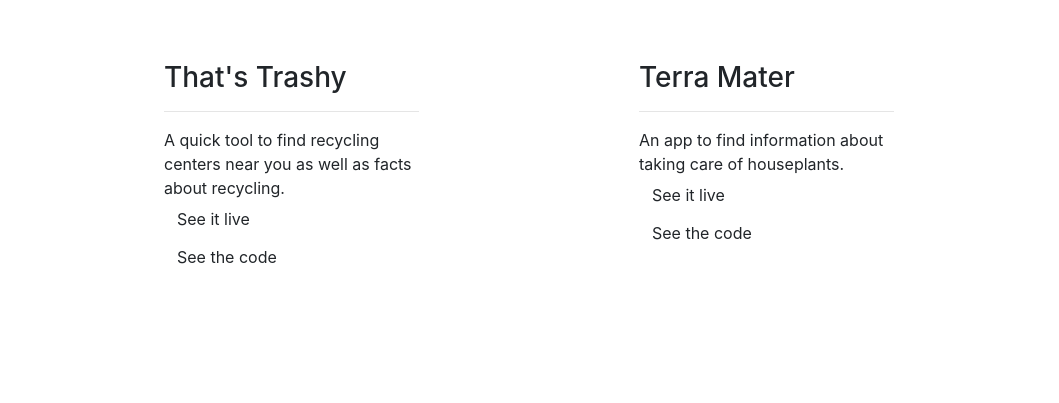
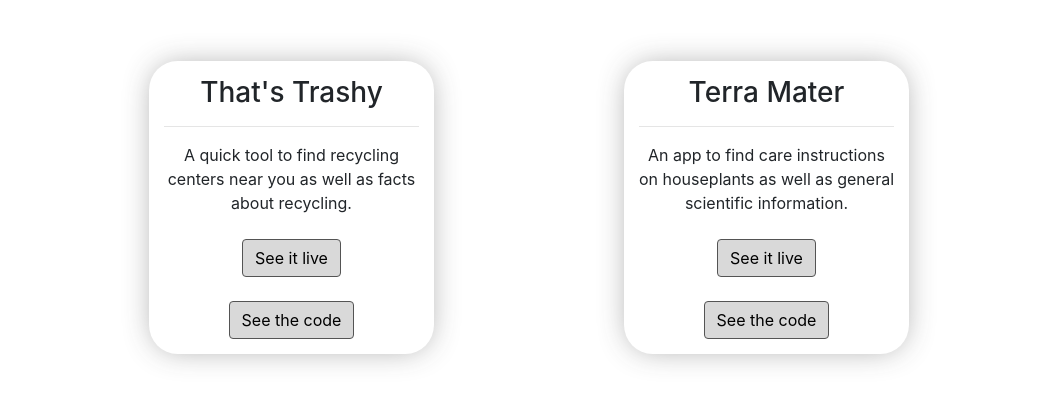
Before and after one commit to micaelabray/MicaelaBrayPortfolio, a plain HTML site: page index.html in a window 1280 px wide. Shown: the part 1611-2014 px from the top of the page, without its empty margins (111-1170 px from the left). Before the commit the page ends 1887 px from the top, so only its background shows below. Drawn offline with nearby package versions, Linux system fonts and the light colour scheme; a web font is replaced by a local one.

Commit message:
updates buttons for recent projects in css

```diff
--- a/assets/css/style.css
+++ b/assets/css/style.css
@@ -50,3 +50,35 @@ body {
 .techIcons {
     text-align: center;
 }
+
+
+.recentProjectOne {
+    text-align: center;
+    border-radius: 10%;
+    box-shadow: 0 0 30px -5px hsla(0,0%,20.8%,.45);
+    padding-top: 15px;
+    padding-bottom: 15px;
+    margin-bottom: 5%;
+}
+
+.recentProjectTwo {
+    text-align: center;
+    border-radius: 10%;
+    box-shadow: 0 0 30px -5px hsla(0,0%,20.8%,.45);
+    padding-top: 15px;
+    padding-bottom: 15px;
+    margin-bottom: 5%;
+}
+
+
+.btn-primary, .btn-primary:visited {
+    background-color: #d9d9d9;
+    border-color: #545454;
+    color: #000000;
+}
+
+.btn-primary:hover, .btn-primary:active {
+    background-color: #545454;
+    border-color: #d9d9d9;
+    color: #eeeeee;
+}
--- a/index.html
+++ b/index.html
@@ -121,18 +121,22 @@
                 <hr>
                 A quick tool to find recycling centers near you as well as facts about recycling.
                 <br />
-                <a class="btn" href="https://micaelabray.github.io/ProjectOne/" target="_blank">See it live</a>
                 <br />
-                <a class="btn" href="https://github.com/micaelabray/ProjectOne" target="_blank">See the code</a>
+                <a class="btn btn-primary" href="https://micaelabray.github.io/ProjectOne/" target="_blank">See it live</a>
+                <br />
+                <br />
+                <a class="btn btn-primary" href="https://github.com/micaelabray/ProjectOne" target="_blank">See the code</a>
             </div>
             <div class=" col-sm-10 offset-sm-2 col-md-3 offset-sm-1 offset-md-2 recentProjectTwo">
                 <h3>Terra Mater</h3>
                 <hr>
-                An app to find information about taking care of houseplants.
+                An app to find care instructions on houseplants as well as general scientific information.
                 <br />
-                <a class="btn" href="https://terramater.herokuapp.com/" target="_blank">See it live</a>
                 <br />
-                <a class="btn" href="https://github.com/micaelabray/terra-mater" target="_blank">See the code</a>
+                <a class="btn btn-primary" href="https://terramater.herokuapp.com/" target="_blank">See it live</a>
+                <br />
+                <br />
+                <a class="btn btn-primary" href="https://github.com/micaelabray/terra-mater" target="_blank">See the code</a>
             </div>
         </div>
     </div>
```
